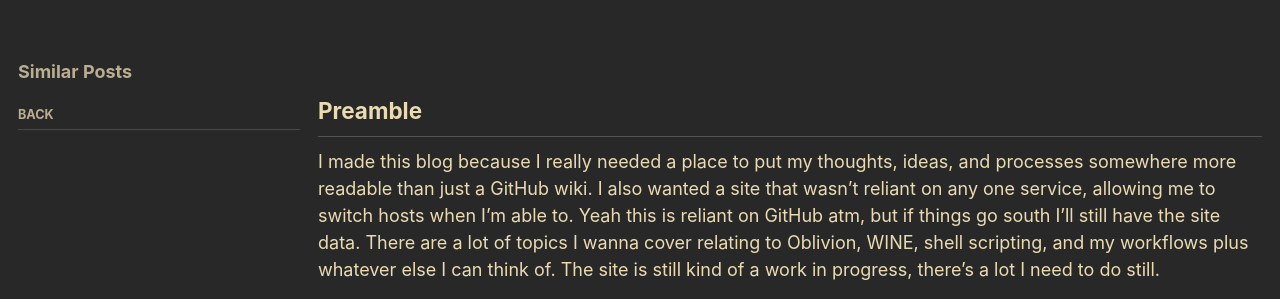
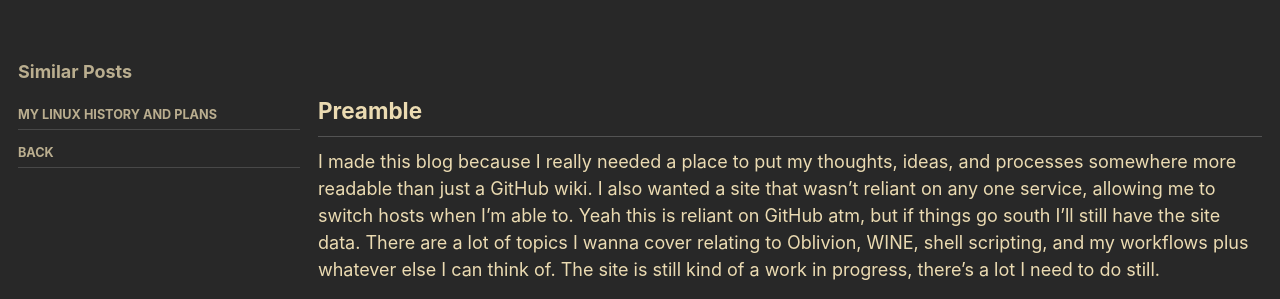
Before and after one commit to katawful/katawful.github.io, a Jekyll site: the page built from _posts/update/2020-03-15-update1.markdown, in a window 1280 px wide. Shown: the part 312-611 px from the top of the page. Built offline with Jekyll 4.4.1, drawn with Linux system fonts in a browser that asks for light colours; cached includes are drawn as plain includes; nearby versions of some CDN libraries.

Commit message:
added post links

```diff
--- a/_data/navigation.yml
+++ b/_data/navigation.yml
@@ -25,10 +25,14 @@ back:
 
 # linux post sidebar
 linux:
+        - title: "Welcome to My Blog!!!"
+          url: /update/2020/03/15/update1.html
         - title: "Back"
           url: /blog/
 
 # update post sidebar
 update:
+        - title: "My Linux History and Plans"
+          url: /linux/2020/03/14/firstpost.html
         - title: "Back"
           url: /blog/
```
